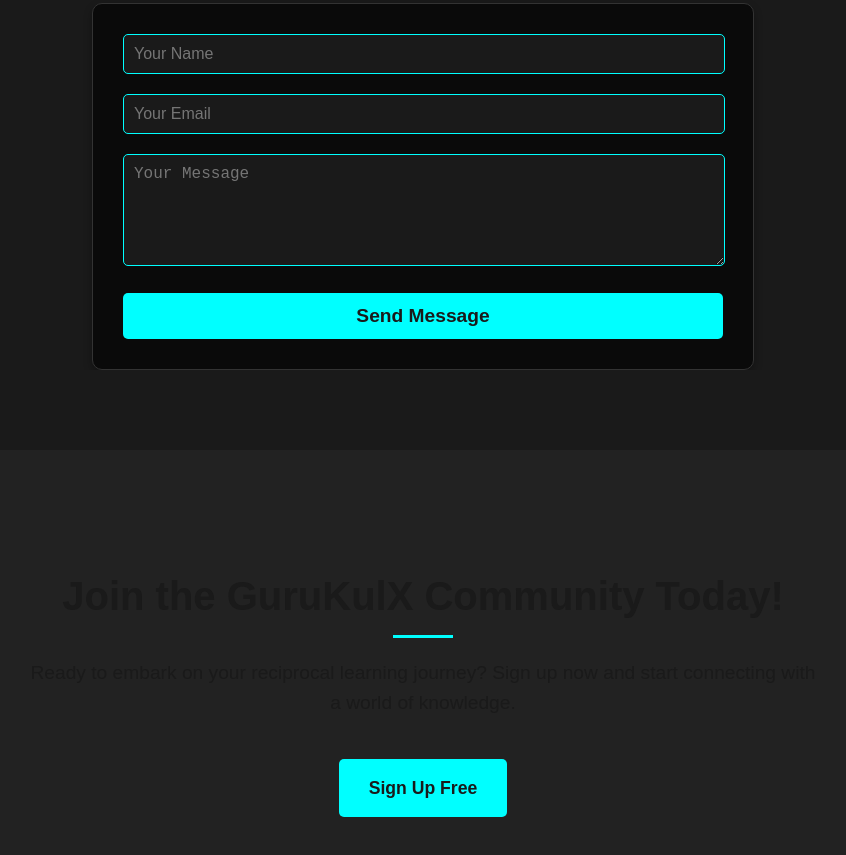
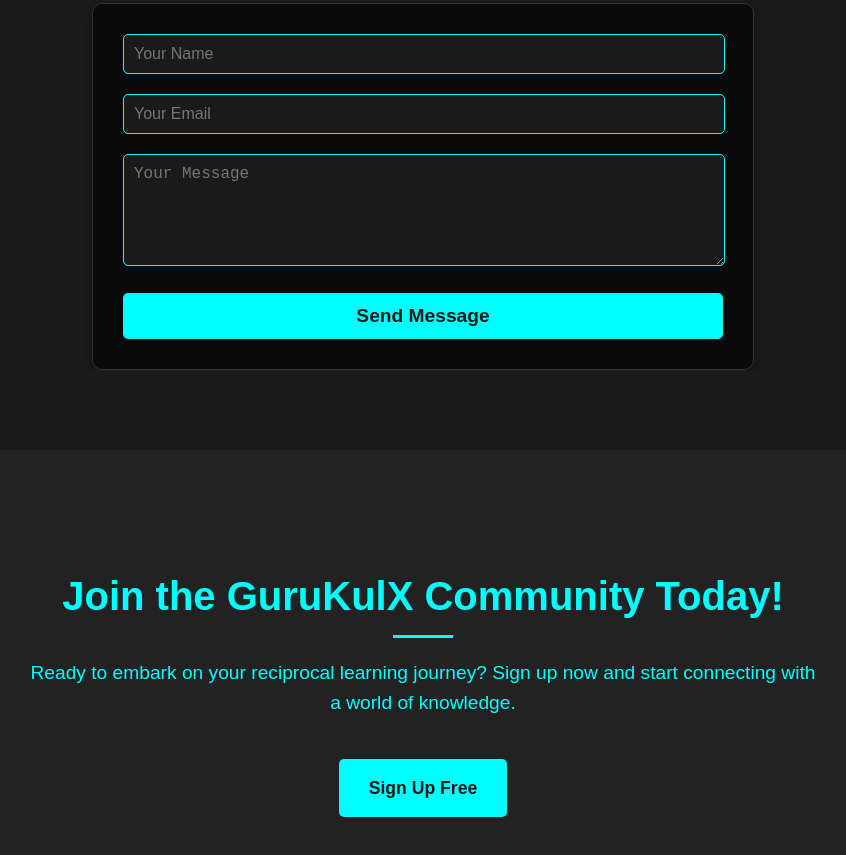
Before and after one commit to botbean-pro/GuruKulX, a plain HTML site: page index.html in a window 1280 px wide. Shown: the part 2910-3765 px from the top of the page, without its empty margins (217-1063 px from the left). Drawn offline with Linux system fonts and the light colour scheme.

Commit message:
GurukulX(1.0.2) - Text Changes

```diff
--- a/style.css
+++ b/style.css
@@ -305,19 +305,19 @@
 /* Join Us Section */
 .join-us-section {
     background-color: #00FFFF;
-    color: #1A1A1A;
+    color: #00FFFF;
     padding: 80px 0;
 }
 
 .join-us-section h2 {
-    color: #1A1A1A;
+    color: #00FFFF;
     margin-bottom: 20px;
 }
 
 .join-us-section p {
     font-size: 1.2rem;
     margin-bottom: 40px;
-    color: #1A1A1A;
+    color: #00FFFF;
 }
 
 /* Responsive Design */
```
